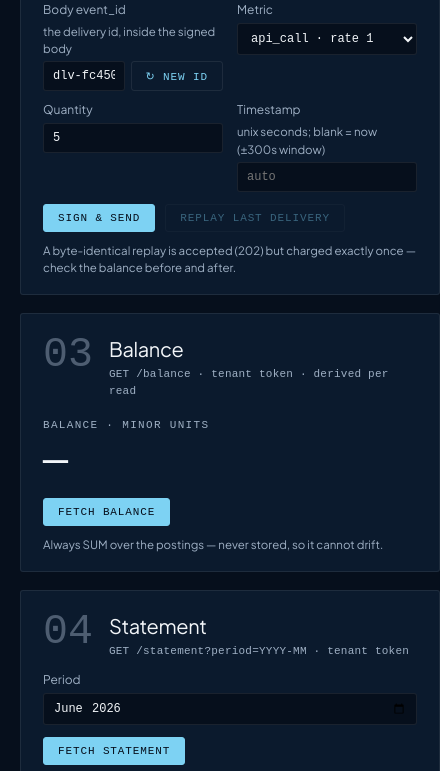
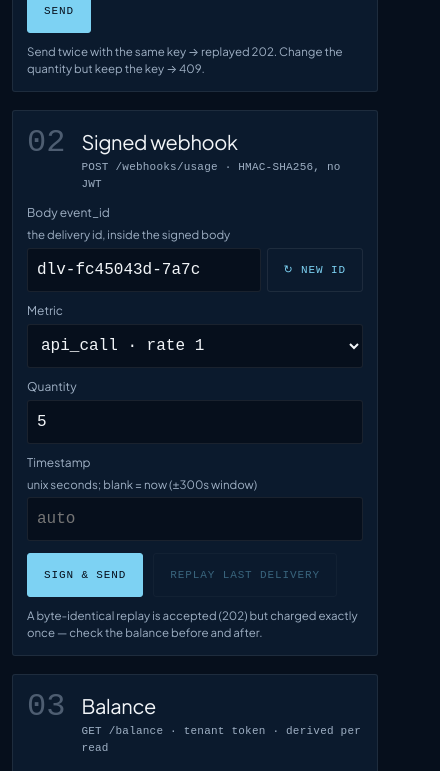
Before and after one commit to leecohen2311/keel-caseStudy, a website: page ui/index.html in a window 390 px wide. Shown: the part 741-1512 px from the top of the page, 440 px wide, since content can reach past the window. Drawn offline with Linux system fonts and the light colour scheme; a web font is replaced by a local one.

Commit message:
phase 11 (polish): responsive to 360px, design-system motion, touch targets
CSS only. Panels/fields can never force the page wider than the viewport
(min(420px,100%) grid tracks, min-width:0 on fields and key rows, tables
scroll inside their panel, single-column fields on phones); verified at a
real emulated 360px viewport: scrollWidth == 360, no element past the edge.
Touch: 44px tap targets (Send measured at exactly 44px) and 16px field text
under (max-width:600px) or (pointer:coarse). Motion per ui-design.md §4:
one shared veil ease, 240ms result/table/readout reveal on render, button
press + busy feedback, badge color transitions, config-panel reveal, live
dot breathe — all CSS, all effectively disabled under
prefers-reduced-motion. Light and dark verified live with screenshots.

```diff
--- a/ui/styles.css
+++ b/ui/styles.css
@@ -13,6 +13,9 @@
   --int-danger: #e2606a;  --int-danger-surface: #e2606a1a;
 
   --con-radius: 3px;
+  /* Single shared easing (§4): reveals are a fade + slight rise ("veil").
+     Console motion is snappier than the shell — state lands fast. */
+  --ease-veil: cubic-bezier(0.4, 0, 0.2, 1);
 }
 
 html[data-theme="dark"] {
@@ -68,7 +71,8 @@ body {
   z-index: 10;
   display: flex;
   align-items: center;
-  gap: 14px;
+  flex-wrap: wrap;
+  gap: 6px 14px;
   padding: 10px 20px;
   background: var(--raised);
   border-bottom: 1px solid var(--rule);
@@ -109,7 +113,12 @@ body {
   margin-right: 7px;
   vertical-align: 1px;
 }
-.dot--active { background: var(--int-active); box-shadow: 0 0 6px var(--int-active); }
+.dot--active {
+  background: var(--int-active);
+  box-shadow: 0 0 6px var(--int-active);
+  animation: breathe 2.4s var(--ease-veil) infinite;
+}
+@keyframes breathe { 50% { opacity: 0.55; } }
 
 /* ---- Page frame ------------------------------------------------------ */
 
@@ -141,16 +150,20 @@ body {
 .config[open] summary { border-bottom: 1px solid var(--rule); color: var(--ink); }
 .config__grid {
   display: grid;
-  grid-template-columns: repeat(auto-fit, minmax(320px, 1fr));
+  grid-template-columns: repeat(auto-fit, minmax(min(320px, 100%), 1fr));
   gap: 12px 18px;
   padding: 14px;
 }
+/* Reveal on expand: the [open] match (re)starts the veil animation. */
+.config[open] .config__grid { animation: veil 220ms var(--ease-veil) both; }
 
 /* ---- Panel grid ------------------------------------------------------ */
 
+/* min(420px, 100%) so a panel can never force the page wider than the
+   viewport — at ~360px everything stacks with no horizontal scroll. */
 .grid {
   display: grid;
-  grid-template-columns: repeat(auto-fit, minmax(420px, 1fr));
+  grid-template-columns: repeat(auto-fit, minmax(min(420px, 100%), 1fr));
   gap: 18px;
 }
 
@@ -163,6 +176,7 @@ body {
   flex-direction: column;
   gap: 12px;
 }
+.panel:hover { border-color: var(--ink-dim); }
 .panel--wide { grid-column: 1 / -1; }
 
 .panel__head { display: flex; align-items: flex-start; gap: 16px; }
@@ -183,7 +197,7 @@ body {
 
 /* ---- Fields & buttons ------------------------------------------------ */
 
-.fields { display: grid; grid-template-columns: repeat(auto-fit, minmax(180px, 1fr)); gap: 10px 14px; }
+.fields { display: grid; grid-template-columns: repeat(auto-fit, minmax(min(180px, 100%), 1fr)); gap: 10px 14px; }
 .fields label, .config__grid label {
   display: flex;
   flex-direction: column;
@@ -192,6 +206,7 @@ body {
   color: var(--ink-dim);
 }
 .fields input, .fields select, .config__grid input, .config__grid textarea {
+  min-width: 0; /* let grid/flex tracks shrink the field, never the page */
   background: var(--bg);
   border: 1px solid var(--rule);
   border-radius: var(--con-radius);
@@ -206,7 +221,8 @@ body {
 .config__grid textarea { resize: vertical; word-break: break-all; }
 
 .keyrow { display: flex; gap: 6px; }
-.keyrow input { flex: 1; }
+.keyrow input { flex: 1; min-width: 0; }
+.keyrow .btn { flex-shrink: 0; }
 
 .actions { display: flex; align-items: center; gap: 10px; flex-wrap: wrap; }
 .hint { font-size: 11.5px; color: var(--ink-dim); max-width: 46ch; }
@@ -222,9 +238,10 @@ body {
   border-radius: var(--con-radius);
   padding: 7px 14px;
   cursor: pointer;
-  transition: filter 120ms;
+  transition: filter 120ms var(--ease-veil), transform 90ms var(--ease-veil);
 }
 .btn:hover { filter: brightness(1.12); }
+.btn:active { transform: translateY(1px); }
 .btn:disabled { opacity: 0.4; cursor: default; }
 .btn--ghost {
   background: none;
@@ -302,6 +319,7 @@ body {
   display: inline-flex;
   align-items: center;
   gap: 5px;
+  transition: color 120ms var(--ease-veil), background-color 120ms var(--ease-veil);
 }
 .badge--ok     { color: var(--int-ok);     background: var(--int-ok-surface); }
 .badge--warn   { color: var(--int-warn);   background: var(--int-warn-surface); }
@@ -317,6 +335,8 @@ body {
 
 /* ---- Tables (statement, reconcile) ------------------------------------ */
 
+/* Tables scroll inside their panel rather than widening the page (mobile). */
+.statement, .recon { overflow-x: auto; -webkit-overflow-scrolling: touch; }
 .statement table, .recon table {
   width: 100%;
   border-collapse: collapse;
@@ -371,3 +391,60 @@ body {
   padding: 18px 20px 26px;
   border-top: 1px solid var(--rule);
 }
+
+/* ---- Motion (§4): one veil reveal for everything that (re)renders ------ */
+
+/* These nodes are recreated on every render, so the animation re-runs
+   exactly when content lands — result blocks, tables, the reconcile
+   verdict, the balance figure. Calm and quick; never layout-shifting. */
+.result__req, .result__status, .result__body, .result__loading,
+.statement table, .recon table, .recon__clear, .readout {
+  animation: veil 240ms var(--ease-veil) both;
+}
+@keyframes veil {
+  from { opacity: 0; transform: translateY(3px); }
+}
+
+/* Theme switch lands softly. */
+body, .panel, .classbar, .result, .config,
+.fields input, .fields select, .config__grid input, .config__grid textarea {
+  transition-property: background-color, color, border-color;
+  transition-duration: 160ms;
+  transition-timing-function: var(--ease-veil);
+}
+/* ---- Mobile (~360px) and touch ----------------------------------------- */
+
+@media (max-width: 600px) {
+  .wrap { padding: 16px 12px 48px; }
+  .panel { padding: 16px 14px 14px; }
+  .fields { grid-template-columns: 1fr; } /* one field per row on phones */
+  .classbar { padding: 8px 12px; }
+  /* The service URLs duplicate the config panel; give the bar back to the
+     identity switcher on small screens. */
+  .classbar__urls, .classbar__sep { display: none; }
+  .panel__num { font-size: 2rem; }
+  .readout__value { font-size: 2.2rem; }
+}
+
+/* Tap targets >= 44px and no-zoom input text wherever touch is primary. */
+@media (max-width: 600px), (pointer: coarse) {
+  .btn { min-height: 44px; padding: 10px 16px; }
+  .fields input, .fields select,
+  .config__grid input, .config__grid textarea {
+    min-height: 44px;
+    font-size: 16px; /* keeps iOS from zooming the focused field */
+  }
+  .classbar__item select { min-height: 36px; padding: 6px 8px; }
+  .classbar__btn { min-height: 36px; }
+  .config summary { padding: 14px; }
+}
+
+/* ---- Reduced motion: the console answers instantly, nothing moves ------ */
+
+@media (prefers-reduced-motion: reduce) {
+  *, *::before, *::after {
+    animation-duration: 0.01ms !important;
+    animation-iteration-count: 1 !important;
+    transition-duration: 0.01ms !important;
+  }
+}
```
